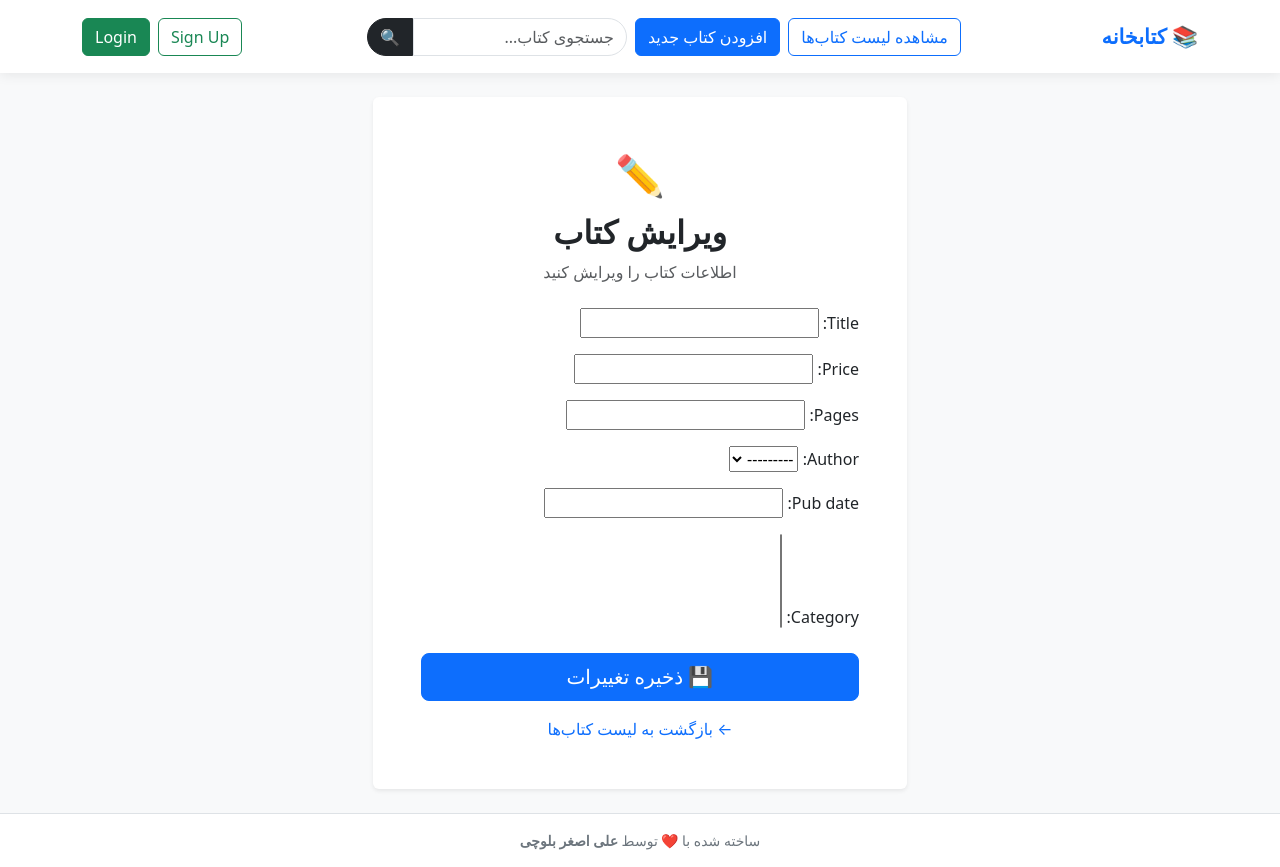
After one commit to ALIasgharBalochi/library_management, a Django app: template book/templates/book/update_book.html in a window 1280 px wide. The commit adds this page. Run offline with Django 5.2, Linux system fonts and the light colour scheme; the template is opened without the code that fills it: values that come from a table or form of the project are taken from there, others are empty.

Commit message:
impliment update book

```diff
--- a/book/templates/book/book_details.html
+++ b/book/templates/book/book_details.html
@@ -45,7 +45,9 @@
             <a href="{% url 'book_list' %}" class="btn btn-outline-secondary">
               ← بازگشت به لیست
             </a>
-            <a href="#" class="btn btn-primary"> ویرایش کتاب </a>
+            <a href="{% url 'update_book' book.id %}" class="btn btn-primary">
+              ویرایش کتاب
+            </a>
           </div>
         </div>
       </div>
--- /dev/null
+++ b/book/templates/book/update_book.html
@@ -0,0 +1,40 @@
+{% extends "book/base.html" %} {% block content %}
+
+<div class="container">
+  <div class="row justify-content-center">
+    <div class="col-md-7 col-lg-6">
+      <div class="card border-0 shadow-sm">
+        <div class="card-body p-5">
+          <!-- Header -->
+          <div class="text-center mb-4">
+            <div class="fs-1 mb-2">✏️</div>
+
+            <h2 class="fw-bold">ویرایش کتاب</h2>
+
+            <p class="text-muted">اطلاعات کتاب را ویرایش کنید</p>
+          </div>
+
+          <form method="post">
+            {% csrf_token %} {{ form.as_p }}
+
+            <!-- Submit -->
+            <div class="d-grid mt-4">
+              <button type="submit" class="btn btn-primary btn-lg">
+                💾 ذخیره تغییرات
+              </button>
+            </div>
+          </form>
+
+          <!-- Back -->
+          <div class="text-center mt-3">
+            <a href="{% url 'book_list' %}" class="text-decoration-none">
+              ← بازگشت به لیست کتاب‌ها
+            </a>
+          </div>
+        </div>
+      </div>
+    </div>
+  </div>
+</div>
+
+{% endblock %}
--- a/book/urls.py
+++ b/book/urls.py
@@ -1,9 +1,10 @@
 from django.urls import path, include
-from book.views import BookList, BookDetail, CreateBookView, BookSearch
+from book.views import BookList, BookDetail, CreateBookView, BookSearch, UpdateBookView
 
 urlpatterns = [
     path("book_list/", BookList.as_view(), name="book_list"),
     path("book_detail/<int:pk>/", BookDetail.as_view(), name="book_detail"),
     path("create_book/", CreateBookView.as_view(), name="create_book"),
+    path("update_book/<int:pk>", UpdateBookView.as_view(), name="update_book"),
     path("search/", BookSearch.as_view(), name="search"),
 ]
```
Also changed, not shown: book/views.py (+12 -1 lines).
